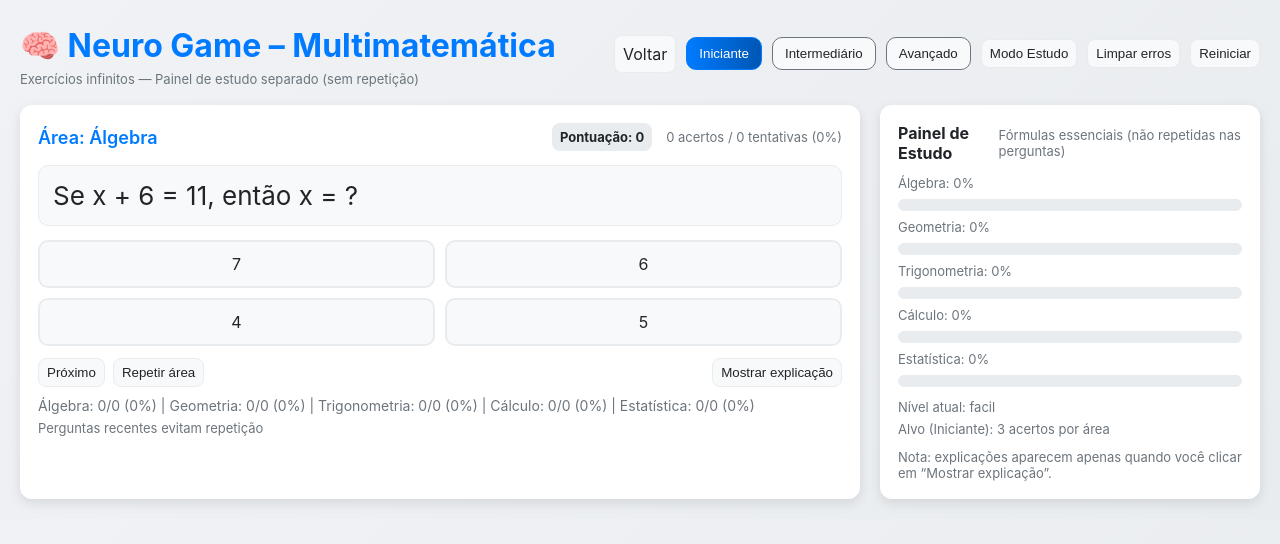
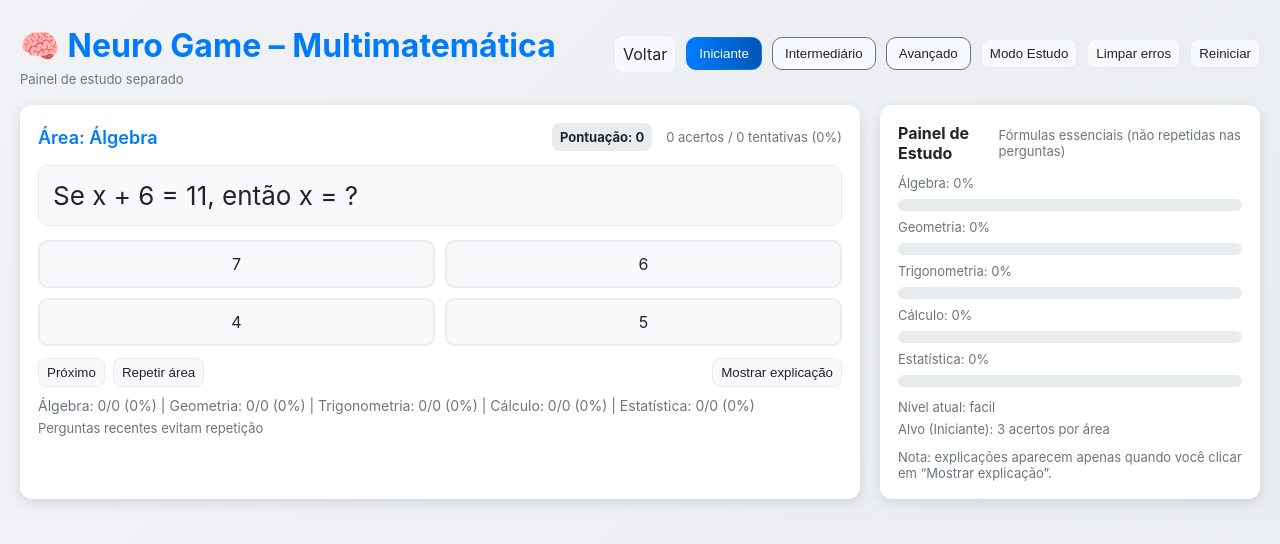
Before and after one commit to klebmatrix/sysdigital, a website: page templates/index.html in a window 1280 px wide. Drawn offline with Linux system fonts and the light colour scheme.

Commit message:
atualização do projeto

```diff
--- a/templates/index.html
+++ b/templates/index.html
@@ -65,7 +65,7 @@
 <header>
   <div>
     <h1>🧠 Neuro Game – Multimatemática</h1>
-    <div class="small">Exercícios infinitos — Painel de estudo separado (sem repetição)</div>
+    <div class="small">Painel de estudo separado</div>
   </div>
 
   <div class="controls">
```
